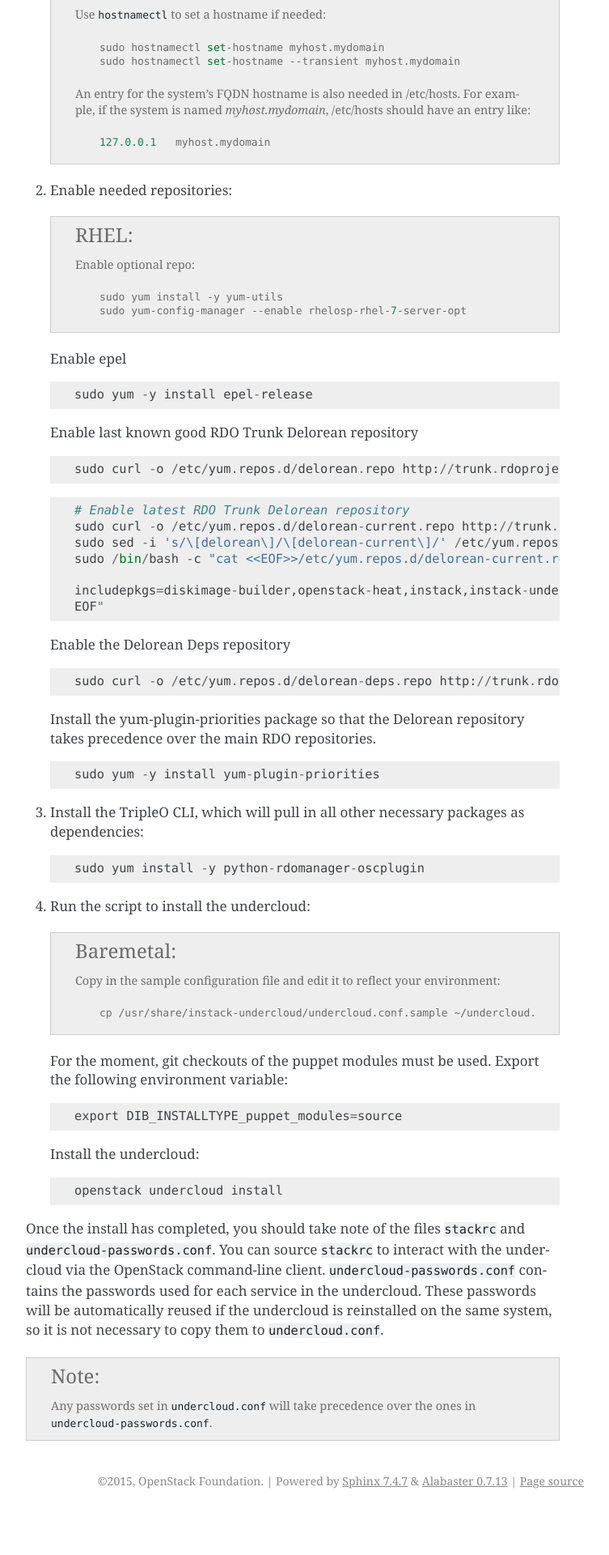
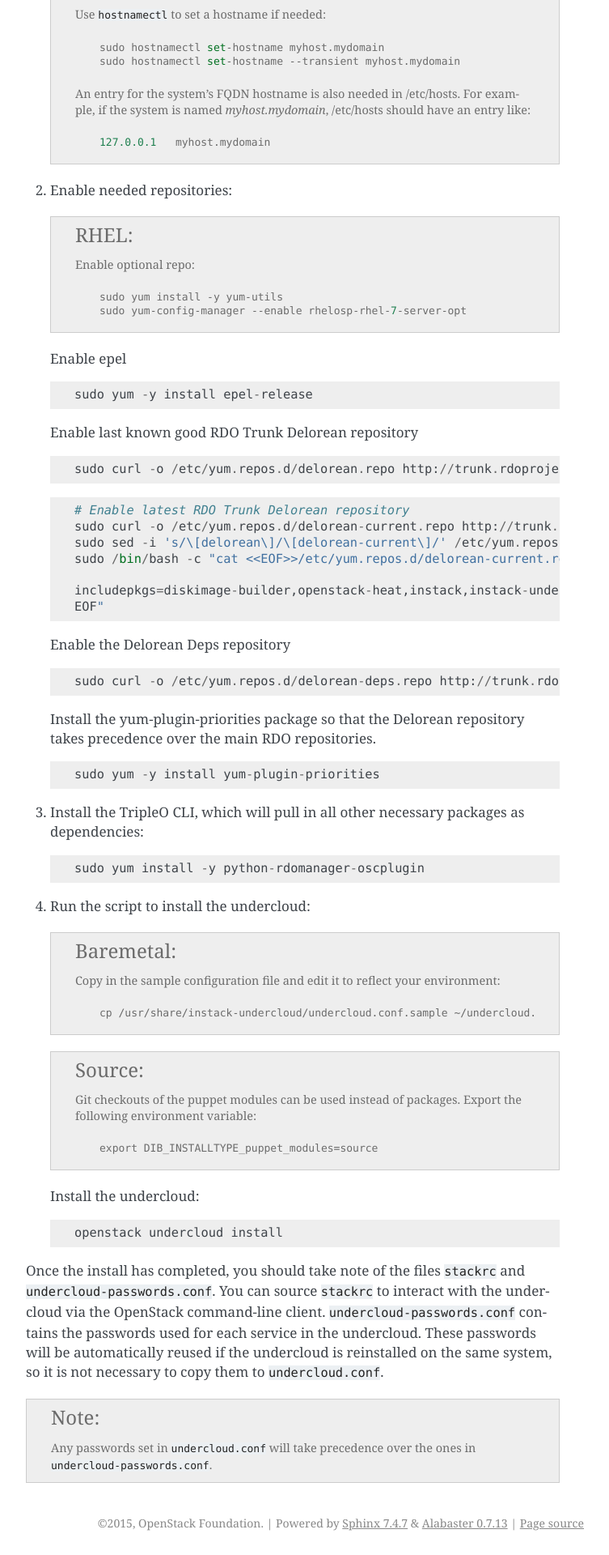
Before and after one commit to openstack-archive/tripleo-docs, a Sphinx documentation site: the page built from doc/source/installation/installing.rst, in a window 1280 px wide. Shown: the part 731-2651 px from the top of the page at 81% size, without its empty margins (388-1141 px from the left). Built offline with Sphinx 7.4.7, drawn with Linux system fonts in a browser that asks for light colours; before the commit the page ends 2599 px from its top, so only the background shows below that.

Commit message:
Add source admonition
Using puppet modules from source is no longer required. However, it's
still useful to document how to do so for those that want to. This
creates a new source admonition that can be used to document such
things.

Change-Id: I5393bbfca51ebe97065995123a3d59a8719aaa81

```diff
--- a/doc/source/_custom/custom.css
+++ b/doc/source/_custom/custom.css
@@ -65,6 +65,7 @@
 .baremetal {background: #eef;}
 .virtual {background: #efe;}
 .ceph {background: #eff;}
+.source {background: #bbb;}
 
 /* admonition selector */
 #admonition_selector {
--- a/doc/source/_templates/layout.html
+++ b/doc/source/_templates/layout.html
@@ -36,6 +36,14 @@
       <ul>
         <li><input type="checkbox" id="ceph" checked="checked"><label for="ceph" title="Step that should only be run when deploying Ceph for use by the Overcloud.">Ceph</label></li>
       </ul>
+
+      <span class="title">Development options</span>
+      <ul>
+        <li><input type="checkbox" id="source" checked=""><label for="source"
+            title="Step that should only be run when choosing to use some components directly from their git source code repositories instead of packages.">Installing from source/git</label></li>
+      </ul>
+
+
     </div>
   </div>
 
--- a/doc/source/index.rst
+++ b/doc/source/index.rst
@@ -61,5 +61,11 @@
 
    Step that should only be run when deploying Ceph for use by the Overcloud
 
+.. admonition:: Source
+   :class: source
+
+   Step that should only be run when choosing to use some components directly
+   from their git source code repositories instead of packages.
+
 Any such steps should *not* be run if the target environment does not match
 the section marking.
--- a/doc/source/installation/installing.rst
+++ b/doc/source/installation/installing.rst
@@ -71,10 +71,13 @@
 
         cp /usr/share/instack-undercloud/undercloud.conf.sample ~/undercloud.conf
 
-  For the moment, git checkouts of the puppet modules must be used. Export the
-  following environment variable::
+  .. admonition:: Source
+     :class: source
 
-    export DIB_INSTALLTYPE_puppet_modules=source
+     Git checkouts of the puppet modules can be used instead of packages. Export the
+     following environment variable::
+
+       export DIB_INSTALLTYPE_puppet_modules=source
 
   Install the undercloud::
 
```
Also changed, not shown: doc/source/basic_deployment/basic_deployment_cli.rst (+6 -3 lines).
